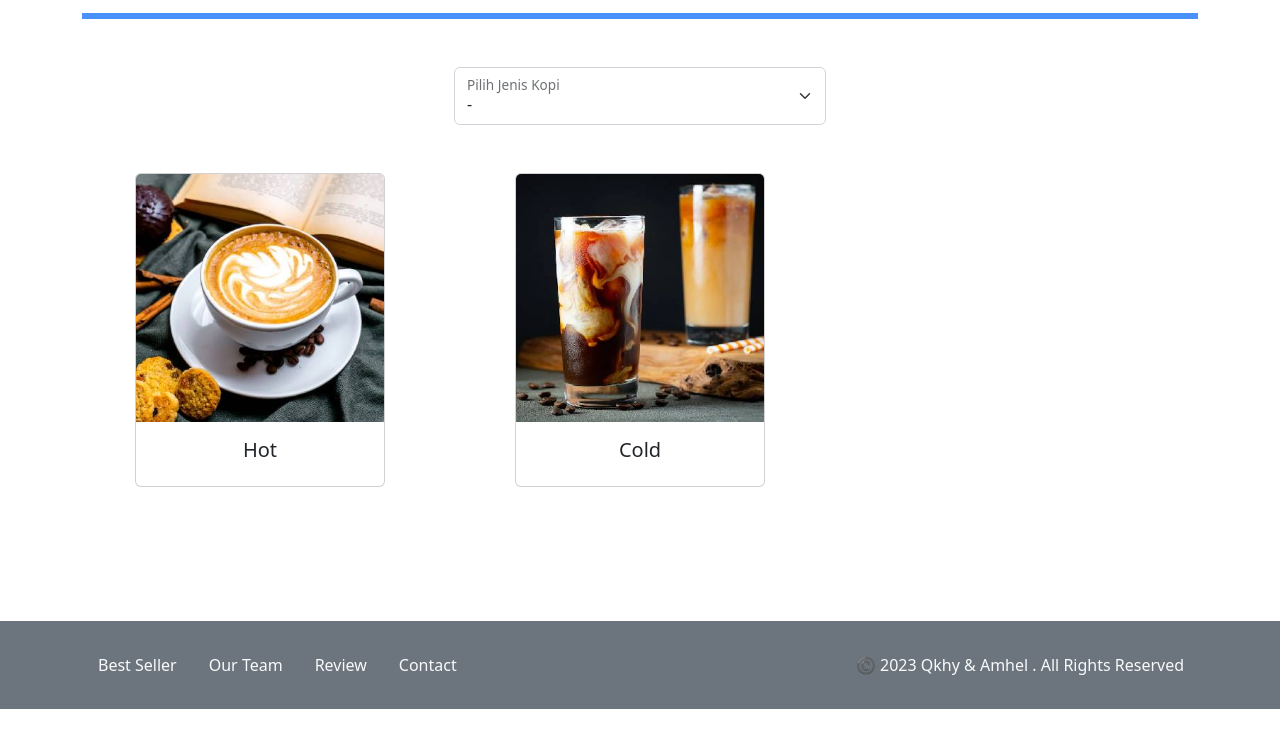
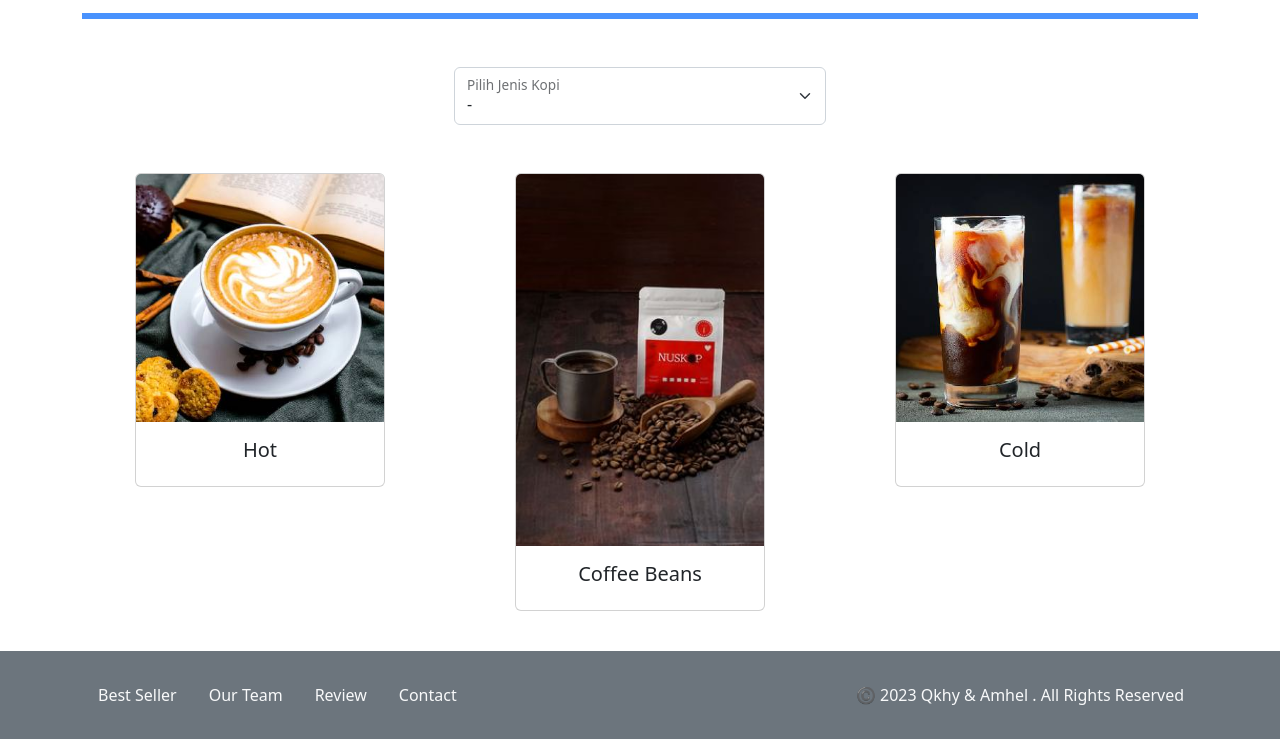
Before and after one commit to Qkhy-Amhel/kopi-kuy, a plain HTML site: page produk.html in a window 1280 px wide. Shown: the part 205-944 px from the top of the page. Before the commit the page ends 914 px from the top, so only its background shows below. Drawn offline with Linux system fonts and the light colour scheme.

Commit message:
tambah card

```diff
--- a/produk.html
+++ b/produk.html
@@ -79,6 +79,15 @@
                 <img src="images/produk/product_latte.jpg" class="card-img-top" alt="...">
                 <div class="card-body">
                     <h5 class="card-title">Hot</h5>
+                </div>
+            </div>
+        </div>
+
+        <div class="col-md-4 mb-4">
+            <div class="card">
+                <img src="images/produk/biji_robusta.jpg" class="card-img-top" alt="...">
+                <div class="card-body">
+                    <h5 class="card-title">Coffee Beans</h5>
                 </div>
             </div>
         </div>
```
